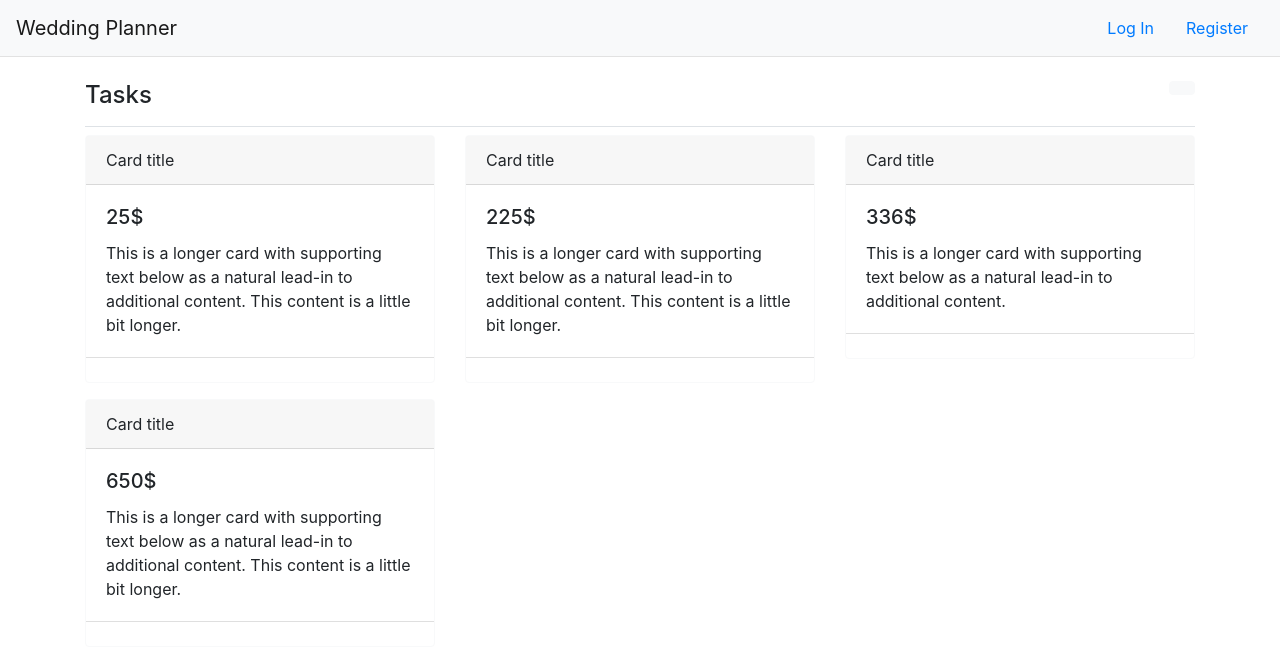
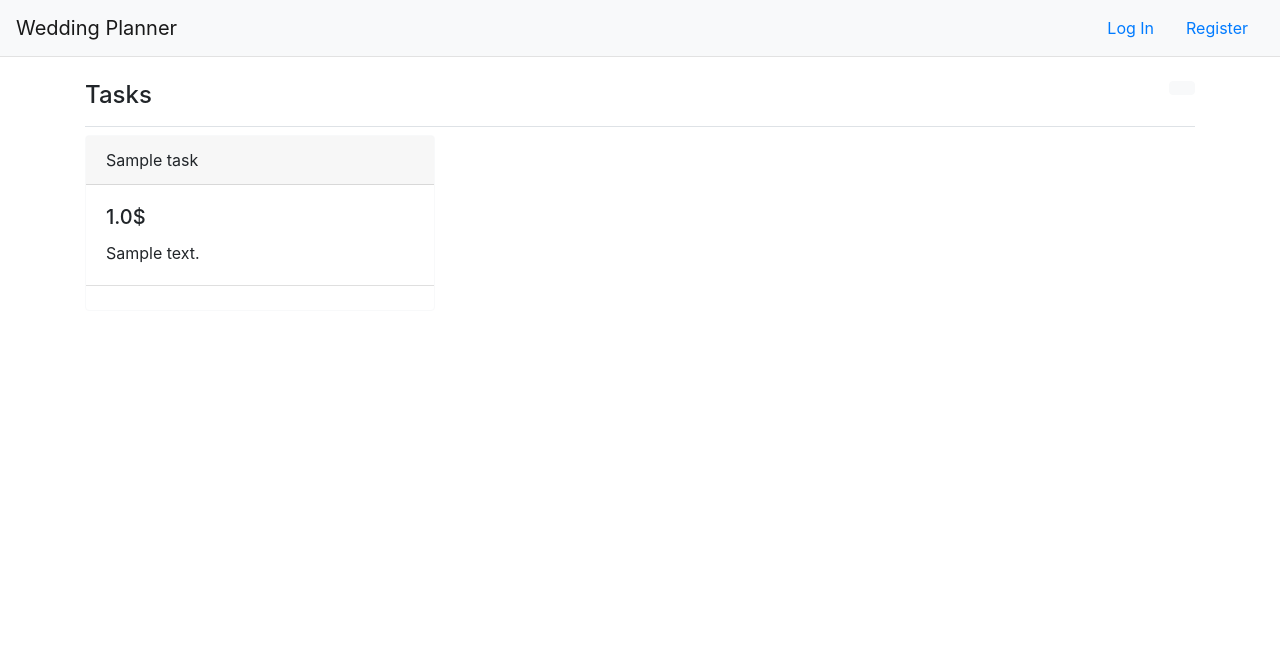
Before and after one commit to achrefabdennebi/wedding-planner, a Django app: page /tasks in a window 1280 px wide. Shown: the top 662 px of the page. Run offline with Django 3.2, Linux system fonts and the light colour scheme; tables that the repository leaves empty hold one stand-in row (values such as "Sample post"); some libraries are stand-ins or nearby versions.

Commit message:
feat: add listing tasks

```diff
--- a/wedding/templates/wedding/tasks.html
+++ b/wedding/templates/wedding/tasks.html
@@ -10,13 +10,19 @@
         </button>
     </div>
     <div class="row row-cols-1 row-cols-md-3 g-4">
+        {% for task in tasks %}
             <div class="col">
                 <div class="card border-light mb-3">
-                <div class="card-header">Card title</div>
+                    <div class="card-header">{{ task.Title }}</div>
                     <div class="card-body">
-                    <h5 class="card-title">25$</h5>
-                    <p class="card-text">This is a longer card with supporting text below as a natural lead-in to
-                        additional content. This content is a little bit longer.</p>
+
+                        {% if task.Budget is not None %}
+                            <h5 class="card-title">{{ task.Budget }}$</h5>
+                        {% else %}
+                            <h5 class="card-title"> - /h5>
+                        {% endif %}
+
+                        <p class="card-text">{{ task.Content }}</p>
                     </div>
                     <div class="card-footer bg-transparent">
                         <div class="float-right">
@@ -26,54 +32,7 @@
                     </div>
                 </div>
             </div>
-        <div class="col">
-            <div class="card border-light mb-3">
-                <div class="card-header">Card title</div>
-                <div class="card-body">
-                    <h5 class="card-title">225$</h5>
-                    <p class="card-text">This is a longer card with supporting text below as a natural lead-in to
-                        additional content. This content is a little bit longer.</p>
-                </div>
-                <div class="card-footer bg-transparent">
-                    <div class="float-right">
-                        <i class="far fa-edit"></i>
-                        <i class="far fa-trash-alt"></i>
-                    </div>
-                </div>
-            </div>
-        </div>
-        <div class="col">
-            <div class="card border-light mb-3">
-                <div class="card-header">Card title</div>
-                <div class="card-body">
-                    <h5 class="card-title">336$</h5>
-                    <p class="card-text">This is a longer card with supporting text below as a natural lead-in to
-                        additional content.</p>
-                </div>
-                <div class="card-footer bg-transparent">
-                    <div class="float-right">
-                        <i class="far fa-edit"></i>
-                        <i class="far fa-trash-alt"></i>
-                    </div>
-                </div>
-            </div>
-        </div>
-        <div class="col">
-            <div class="card border-light mb-3">
-                <div class="card-header">Card title</div>
-                <div class="card-body">
-                    <h5 class="card-title">650$</h5>
-                    <p class="card-text">This is a longer card with supporting text below as a natural lead-in to
-                        additional content. This content is a little bit longer.</p>
-                </div>
-                <div class="card-footer bg-transparent">
-                    <div class="float-right">
-                        <i class="far fa-edit"></i>
-                        <i class="far fa-trash-alt"></i>
-                    </div>
-                </div>
-            </div>
-        </div>
+        {% endfor %}
     </div>
 </div>
 
--- a/wedding/views.py
+++ b/wedding/views.py
@@ -3,14 +3,17 @@ from django.shortcuts import render
 from django.urls import reverse
 from django.http import HttpResponseRedirect
 from django.contrib.auth.decorators import login_required
-from .models import User
+from .models import User, Task
 
 
 def index(request):
     return render(request, "wedding/index.html")
 
 def tasks(request):
-    return render(request, "wedding/tasks.html")
+    taskList = Task.objects.all()
+    return render(request, "wedding/tasks.html", {
+        "tasks" : taskList
+    })
 
 def calendar(request):
     return render(request, "wedding/calendar.html")
```
Lines whose indentation alone changed are shown as unchanged.
